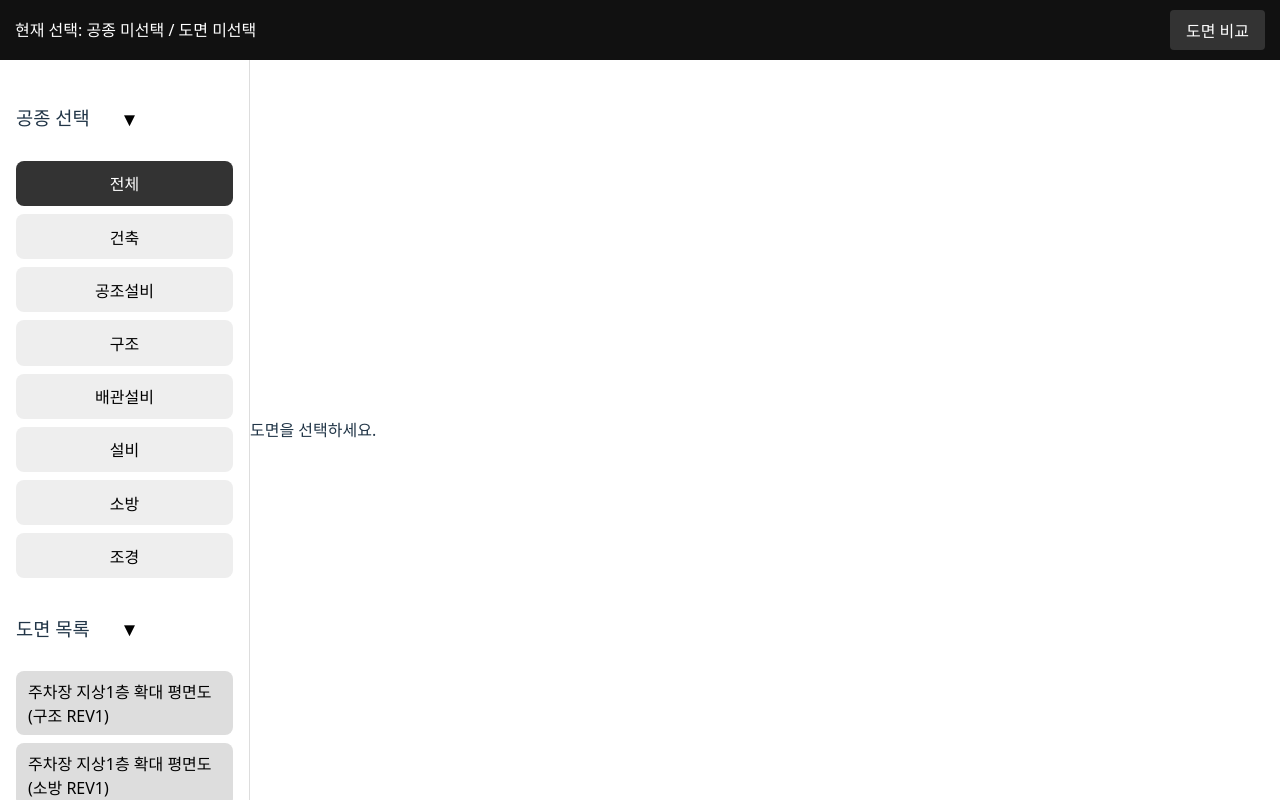
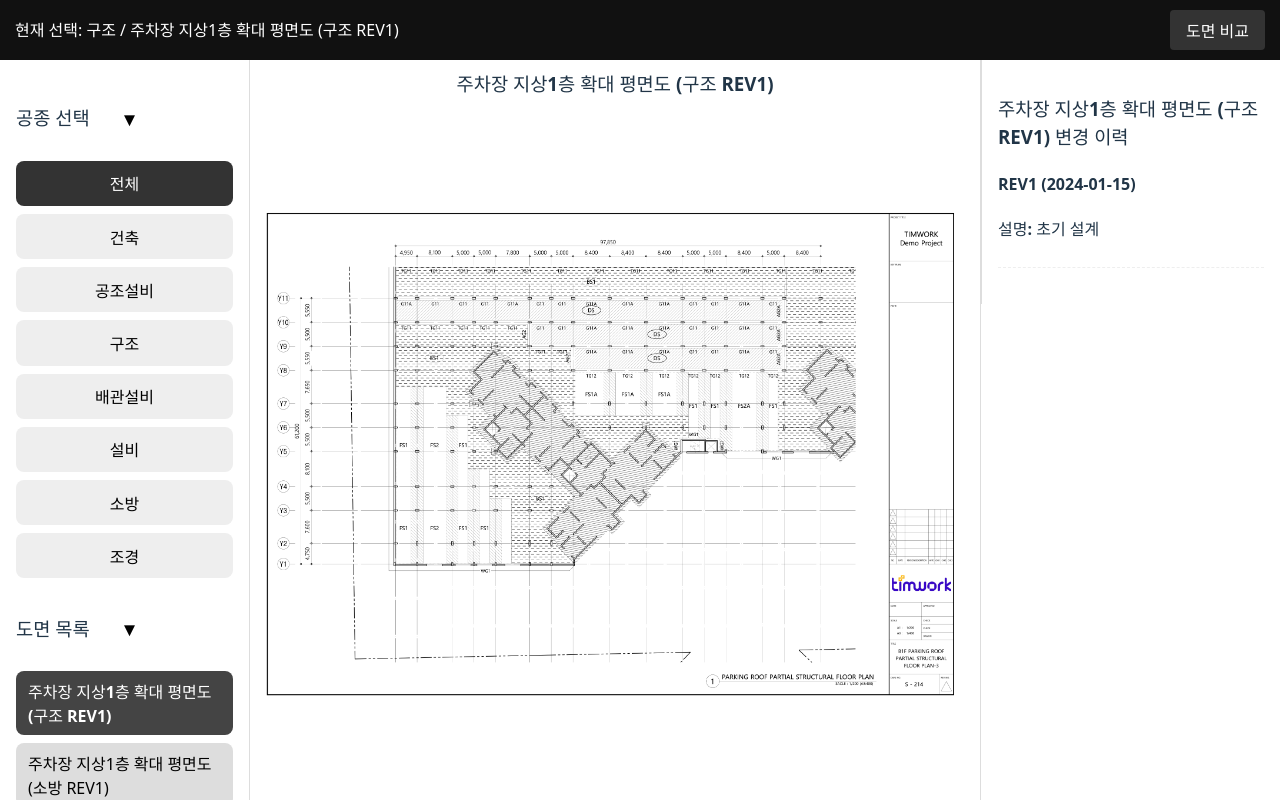
Before and after one commit to hyunhyeee/teamwork_task, a React (Vite) app in the folder front_task/: page / in a window 1280 px wide. Built offline with nearby package versions, Linux system fonts and the light colour scheme.

Commit message:
도면 비교 시 변경 이력 띄우기 구현

```diff
--- a/front_task/src/App.tsx
+++ b/front_task/src/App.tsx
@@ -1,27 +1,28 @@
-import { useMemo, useState } from 'react';
+import { useMemo, useState, useEffect } from 'react'; // Import useEffect
 import { useMetadata } from './hooks/useMetadata';
 import { DisciplineSelector } from './components/DisciplineSelector';
 import { DrawingList } from './components/DrawingList';
 import { DrawingViewer } from './components/DrawingViewer';
 import { ContextHeader } from './components/ContextHeader';
+import { RevisionHistory } from './components/RevisionHistory'; // Import RevisionHistory
 import type { AppDrawing, DrawingMeta, DisciplineData } from './types/drawing';
 
 const ALL_DISCIPLINES = '전체';
 
 function App() {
-  const processedData = useMetadata();
+  const processedData = useMetadata(); // Hook 1
 
   const [selectedDiscipline, setSelectedDiscipline] =
-    useState<string>(ALL_DISCIPLINES);
-  const [selectedDrawingIds, setSelectedDrawingIds] = useState<string[]>([]);
-  const [isCompareMode, setIsCompareMode] = useState<boolean>(false);
+    useState<string>(ALL_DISCIPLINES); // Hook 2
+  const [selectedDrawingIds, setSelectedDrawingIds] = useState<string[]>([]); // Hook 3
+  const [isCompareMode, setIsCompareMode] = useState<boolean>(false); // Hook 4
 
-  const disciplines = useMemo(() => {
+  const disciplines = useMemo(() => { // Hook 5
     return processedData?.disciplines || [ALL_DISCIPLINES];
   }, [processedData]);
 
-  const filteredDrawings = useMemo(() => {
-    if (!processedData) return [];
+  const filteredDrawings = useMemo(() => { // Hook 6
+    if (!processedData) return []; // Handle null processedData gracefully
     if (selectedDiscipline === ALL_DISCIPLINES) {
       return processedData.drawings;
     }
@@ -30,16 +31,32 @@ function App() {
     );
   }, [processedData, selectedDiscipline]);
 
-  const allSelectedDrawingObjs = useMemo(() => {
-    if (!processedData || selectedDrawingIds.length === 0) return [];
+  // Effect to filter selectedDrawingIds when filteredDrawings changes
+  useEffect(() => {
+    setSelectedDrawingIds((currentIds) => {
+      // Keep only those IDs that are still present in the current filteredDrawings
+      const validIds = currentIds.filter(id =>
+        filteredDrawings.some(drawing => drawing.id === id)
+      );
+      // If no drawings are selected but there are filtered drawings, select the first one by default
+      if (validIds.length === 0 && filteredDrawings.length > 0) {
+        return [filteredDrawings[0].id];
+      }
+      return validIds;
+    });
+  }, [filteredDrawings]); // Rerun when filteredDrawings changes
+
+  const allSelectedDrawingObjs = useMemo(() => { // Hook 7
+    if (!processedData || selectedDrawingIds.length === 0) return []; // Handle null processedData or empty selection
     return selectedDrawingIds
       .map((id) => processedData.drawings.find((drawing) => drawing.id === id))
       .filter((drawing): drawing is AppDrawing => drawing !== undefined);
   }, [processedData, selectedDrawingIds]);
 
-  const primaryDrawing = allSelectedDrawingObjs[0] || null;
+  const primaryDrawing = allSelectedDrawingObjs[0] || null; // Not a hook, derived state
 
-  const revisionHistory = useMemo(() => {
+  // Re-introduced revisionHistory useMemo
+  const revisionHistory = useMemo(() => { // Hook 8
     if (!processedData || !primaryDrawing || !processedData.rawMetadata) return [];
 
     const rawDrawings = processedData.rawMetadata.drawings;
@@ -64,7 +81,7 @@ function App() {
     return [];
   }, [processedData, primaryDrawing]);
 
-  const handleToggleCompareMode = () => {
+  const handleToggleCompareMode = () => { // Not a hook, event handler
     setIsCompareMode((prev) => {
       if (prev) {
         setSelectedDrawingIds((currentIds) => currentIds.slice(0, 1));
@@ -73,6 +90,7 @@ function App() {
     });
   };
 
+  // Conditional rendering MUST come after all hooks are called unconditionally
   if (!processedData) return <div>Loading metadata...</div>;
 
   return (
@@ -89,6 +107,7 @@ function App() {
         height: 'calc(100vh - 60px)',
         display: 'flex',
       }}>
+        {/* Left Sidebar */}
         <div style={{
           width: 250,
           borderRight: '1px solid #ddd',
@@ -101,7 +120,7 @@ function App() {
               selected={selectedDiscipline}
               onSelect={(name) => {
                 setSelectedDiscipline(name);
-                setSelectedDrawingIds([]);
+                // setSelectedDrawingIds([]); // Removed: maintain selections
               }}
             />
           </div>
@@ -132,13 +151,19 @@ function App() {
           </div>
         </div>
 
+        {/* Middle Drawing Viewer Area */}
         <div style={{ flex: 1, overflowY: 'auto' }}>
           <DrawingViewer
             drawings={allSelectedDrawingObjs}
             isCompareMode={isCompareMode}
-            revisionHistory={revisionHistory}
-            primaryDrawing={primaryDrawing} // Pass primaryDrawing
+            // rawMetadata is no longer passed to DrawingViewer
+            // primaryDrawing is no longer passed to DrawingViewer
           />
+        </div>
+
+        {/* Right Revision History Sidebar */}
+        <div style={{ flex: '0 0 300px', height: '100%', borderLeft: '1px solid #ddd', overflowY: 'auto' }}>
+          <RevisionHistory revisions={revisionHistory} primaryDrawing={primaryDrawing} />
         </div>
       </div>
     </div>
--- a/front_task/src/components/DrawingViewer.tsx
+++ b/front_task/src/components/DrawingViewer.tsx
@@ -1,22 +1,22 @@
-import React, { useState } from 'react';
-import type { AppDrawing, Revision } from '../types/drawing';
-import { RevisionHistory } from './RevisionHistory';
+import React, { useState } from 'react'; // Removed useMemo
+import type { AppDrawing } from '../types/drawing'; // Removed Revision, Metadata, DrawingMeta, DisciplineData
+// Removed RevisionHistory import as it's no longer used internally
 
 interface Props {
   drawings: AppDrawing[];
   isCompareMode: boolean;
-  revisionHistory: Revision[];
-  primaryDrawing: AppDrawing | null; // Added primaryDrawing prop
+  // Removed primaryDrawing prop
+  // Removed rawMetadata prop
 }
 
-export const DrawingViewer = ({ drawings, isCompareMode, revisionHistory, primaryDrawing }: Props) => {
+export const DrawingViewer = ({ drawings, isCompareMode }: Props) => { // Removed primaryDrawing, rawMetadata from destructuring
   const [zoomLevel, setZoomLevel] = useState(1); // Global zoom level for the viewer
 
   const toggleGlobalZoom = () => {
     setZoomLevel((prevZoom) => (prevZoom === 1 ? 1.5 : 1)); // Toggle between 1x and 1.5x zoom
   };
 
-  if (drawings.length === 0) {
+  if (drawings.length === 0) { // Removed !primaryDrawing check
     return (
       <div style={{ width: '100%', height: '100%', display: 'flex', alignItems: 'center', justifyContent: 'center' }}>
         도면을 선택하세요.
@@ -51,8 +51,8 @@ export const DrawingViewer = ({ drawings, isCompareMode, revisionHistory, primar
     );
   };
 
-  // Main drawing content (without the revision history sidebar)
-  let mainDrawingContent;
+  // Main drawing content area
+  let drawingAreaContent;
   if (isCompareMode && drawings.length > 0) {
     const rows = [];
     let currentRow = [];
@@ -66,7 +66,7 @@ export const DrawingViewer = ({ drawings, isCompareMode, revisionHistory, primar
 
     const rowHeight = rows.length === 1 ? '100%' : '50%';
 
-    mainDrawingContent = (
+    drawingAreaContent = (
       <div style={{ display: 'flex', flexDirection: 'column', width: '100%', height: '100%' }}>
         {rows.map((row, rowIndex) => (
           <div key={rowIndex} style={{ display: 'flex', flex: 1, width: '100%', height: rowHeight, overflow: 'hidden', justifyContent: 'center' }}>
@@ -84,20 +84,19 @@ export const DrawingViewer = ({ drawings, isCompareMode, revisionHistory, primar
       </div>
     );
   } else if (drawings.length > 0) {
-    mainDrawingContent = (
+    drawingAreaContent = (
       <div style={{ width: '100%', height: '100%', textAlign: 'center', display: 'flex', flexDirection: 'column', justifyContent: 'center' }}>
         {renderDrawing(drawings[0], '100%')}
       </div>
     );
   } else {
-    mainDrawingContent = null;
+    drawingAreaContent = null;
   }
 
   return (
-    <div style={{ display: 'flex', width: '100%', height: '100%', overflow: 'hidden' }}> {/* Outer flex container for main content + sidebar */}
-      <div
+    <div // Removed outer flex container for main content + sidebar
       style={{
-          flex: 1, // Main drawing area takes remaining space
+        width: '100%',
         height: '100%',
         overflow: 'auto', // Allow panning when zoomed
         cursor: zoomLevel === 1 ? 'zoom-in' : 'zoom-out', // Indicate zoomable state
@@ -117,13 +116,7 @@ export const DrawingViewer = ({ drawings, isCompareMode, revisionHistory, primar
           minHeight: zoomLevel === 1 ? 'initial' : `${zoomLevel * 100}%`,
         }}
       >
-          {mainDrawingContent}
-        </div>
-      </div>
-
-      {/* Fixed Revision History Sidebar */}
-      <div style={{ flex: '0 0 300px', height: '100%', borderLeft: '1px solid #ddd', overflowY: 'auto' }}>
-        <RevisionHistory revisions={revisionHistory} primaryDrawing={primaryDrawing} />
+        {drawingAreaContent}
       </div>
     </div>
   );
--- a/front_task/src/components/RevisionHistory.tsx
+++ b/front_task/src/components/RevisionHistory.tsx
@@ -3,7 +3,7 @@ import type { Revision, AppDrawing } from '../types/drawing';
 
 interface Props {
   revisions: Revision[];
-  primaryDrawing: AppDrawing | null; // Added primaryDrawing prop
+  primaryDrawing: AppDrawing | null;
 }
 
 export const RevisionHistory = ({ revisions, primaryDrawing }: Props) => {
@@ -24,8 +24,8 @@ export const RevisionHistory = ({ revisions, primaryDrawing }: Props) => {
   }
 
   return (
-    <div style={{ padding: 16, borderLeft: '1px solid #ddd', overflowY: 'auto', flex: '1 1 auto' }}> {/* flex: 1 1 auto to allow it to grow */}
-      <h3>{primaryDrawing.name} 변경 이력</h3> {/* Display name of primary drawing */}
+    <div style={{ padding: 16, borderLeft: '1px solid #ddd', overflowY: 'auto', flex: '1 1 auto' }}>
+      <h3>{primaryDrawing.name} 변경 이력</h3>
       {revisions.map((rev, index) => (
         <div key={rev.version + index} style={{ marginBottom: 20, borderBottom: '1px dashed #eee', paddingBottom: 10 }}>
           <h4>{rev.version} ({rev.date})</h4>
```
Also changed, not shown: front_task/src/utils/revisionHelpers.ts (added, +37 -0 lines), 1 other file (tests, documents, lock files or other folders). Lines whose indentation alone changed are shown as unchanged.
